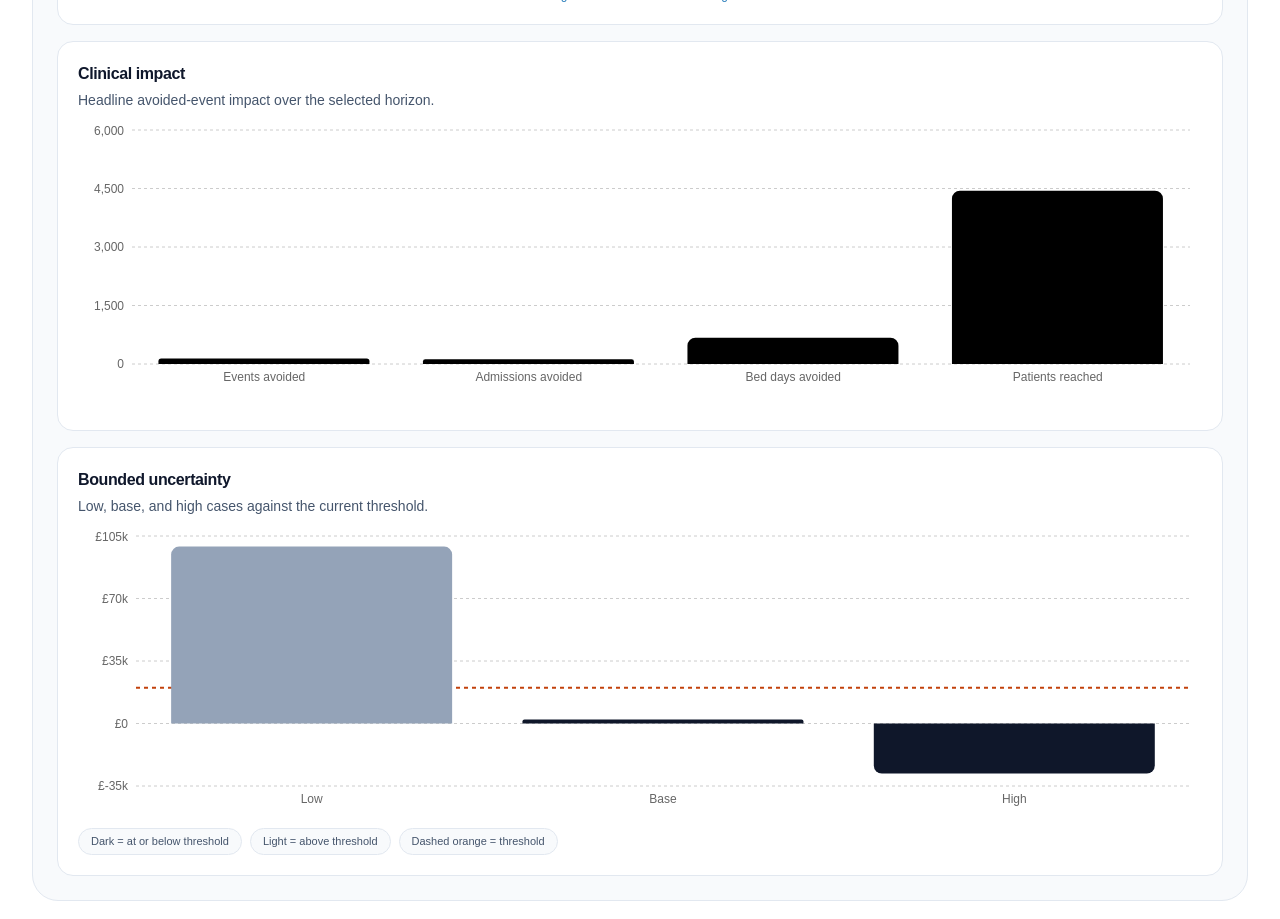
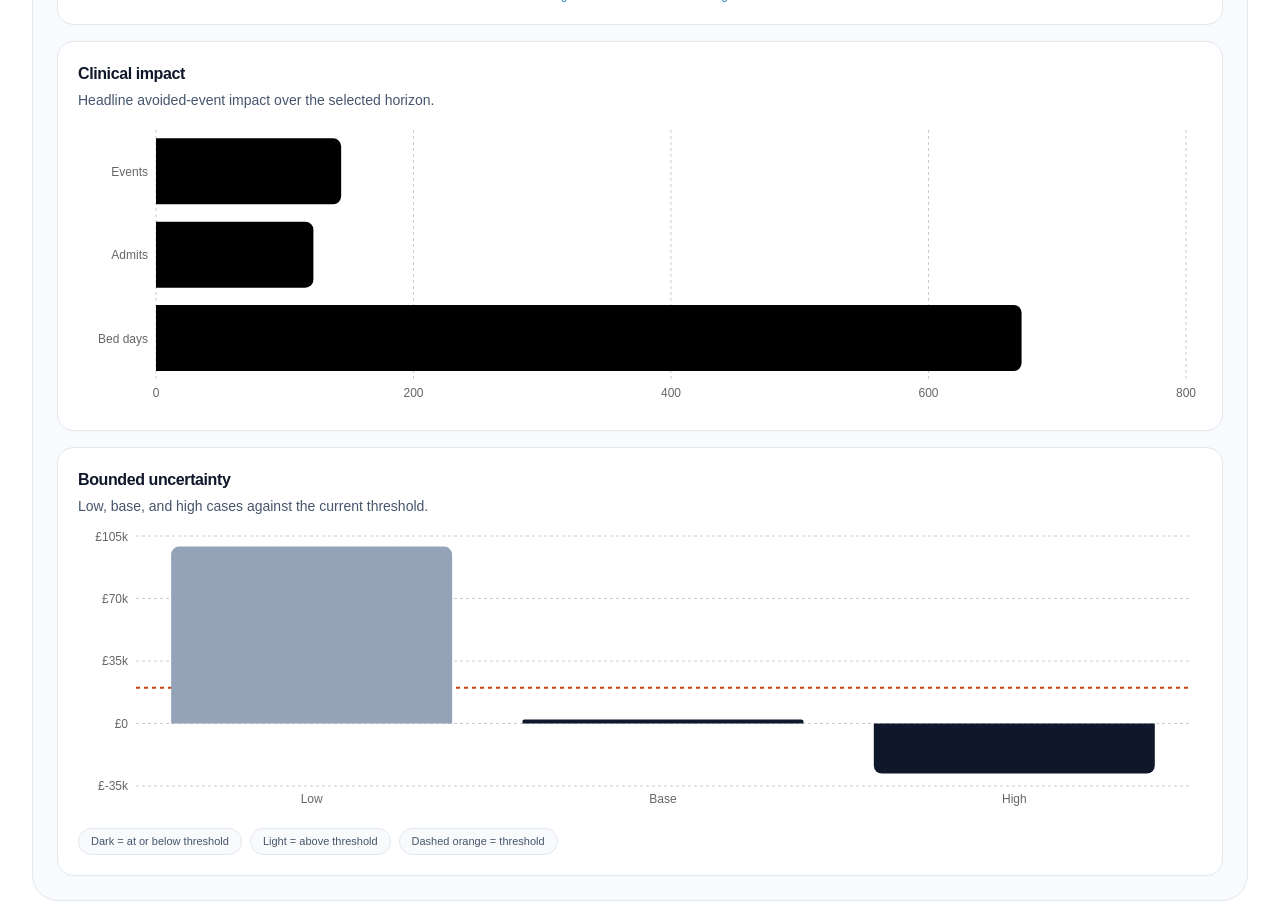
Before and after one commit to olivercareyncl/health-economics-scenario-lab, a Next.js app in the folder site/: page /sandboxes/stableheart in a window 1280 px wide. Shown: the part 1880-2799 px from the top of the page. Built offline with nearby package versions, Linux system fonts and the light colour scheme.

Commit message:
Update stableheart-app.tsx

```diff
--- a/site/src/components/stableheart/stableheart-app.tsx
+++ b/site/src/components/stableheart/stableheart-app.tsx
@@ -436,7 +436,23 @@ function CostVsSavingsChart({ yearlyResults }: { yearlyResults: YearlyResultRow[
 }
 
 function ImpactChart({ results }: { results: ModelResults }) {
-  const data = buildEventsChartData(results);
+  const data = [
+    {
+      label: "Events",
+      fullLabel: "Events avoided",
+      value: results.events_avoided_total,
+    },
+    {
+      label: "Admits",
+      fullLabel: "Admissions avoided",
+      value: results.admissions_avoided_total,
+    },
+    {
+      label: "Bed days",
+      fullLabel: "Bed days avoided",
+      value: results.bed_days_avoided_total,
+    },
+  ];
 
   return (
     <div className={SUBCARD}>
@@ -449,30 +465,38 @@ function ImpactChart({ results }: { results: ModelResults }) {
         </p>
       </div>
 
-      <div className="h-52 w-full overflow-x-auto lg:h-64 xl:h-72">
-        <div className="h-full min-w-[460px] sm:min-w-0">
+      <div className="h-56 w-full lg:h-64 xl:h-72">
         <ResponsiveContainer width="100%" height="100%">
-            <BarChart data={data} margin={{ top: 8, right: 12, left: 0, bottom: 16 }}>
-              <CartesianGrid vertical={false} strokeDasharray="3 3" />
+          <BarChart
+            data={data}
+            layout="vertical"
+            margin={{ top: 8, right: 16, left: 8, bottom: 0 }}
+          >
+            <CartesianGrid horizontal={false} strokeDasharray="3 3" />
             <XAxis
+              type="number"
+              tickFormatter={(value) => formatNumber(Number(value))}
+              tickLine={false}
+              axisLine={false}
+              fontSize={12}
+            />
+            <YAxis
+              type="category"
               dataKey="label"
               tickLine={false}
               axisLine={false}
               fontSize={12}
-                interval={0}
-              />
-              <YAxis
-                tickFormatter={(value) => formatNumber(Number(value))}
-                tickLine={false}
-                axisLine={false}
-                fontSize={12}
-                width={54}
-              />
-              <Tooltip content={<NumberTooltip />} />
-              <Bar dataKey="value" name="Impact" radius={[8, 8, 0, 0]} />
+              width={70}
+            />
+            <Tooltip
+              formatter={(value: number, _name, entry: { payload?: { fullLabel?: string } }) => [
+                formatNumber(value),
+                entry?.payload?.fullLabel ?? "Impact",
+              ]}
+            />
+            <Bar dataKey="value" name="Impact" radius={[0, 8, 8, 0]} />
           </BarChart>
         </ResponsiveContainer>
-        </div>
       </div>
     </div>
   );
```
Lines whose indentation alone changed are shown as unchanged.
